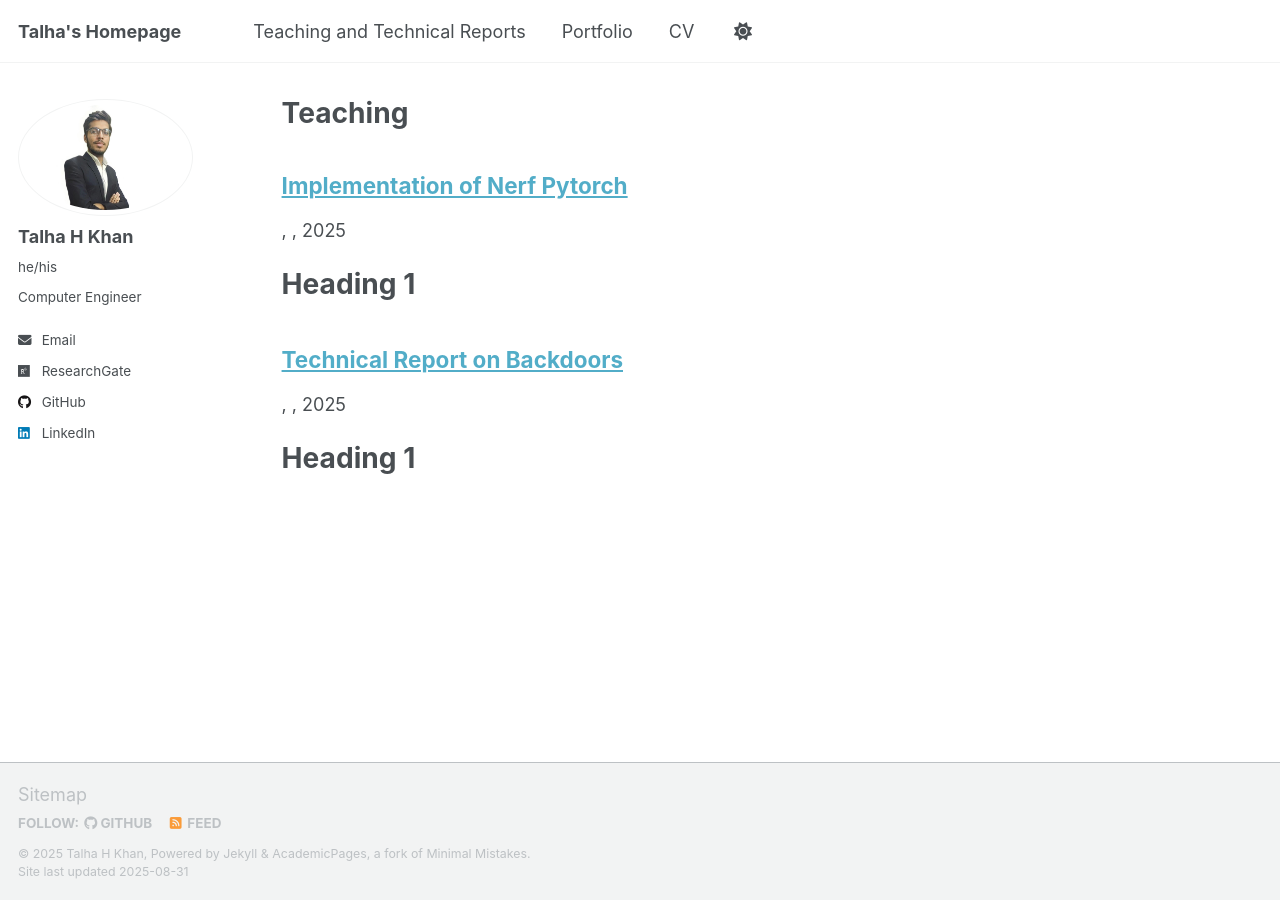
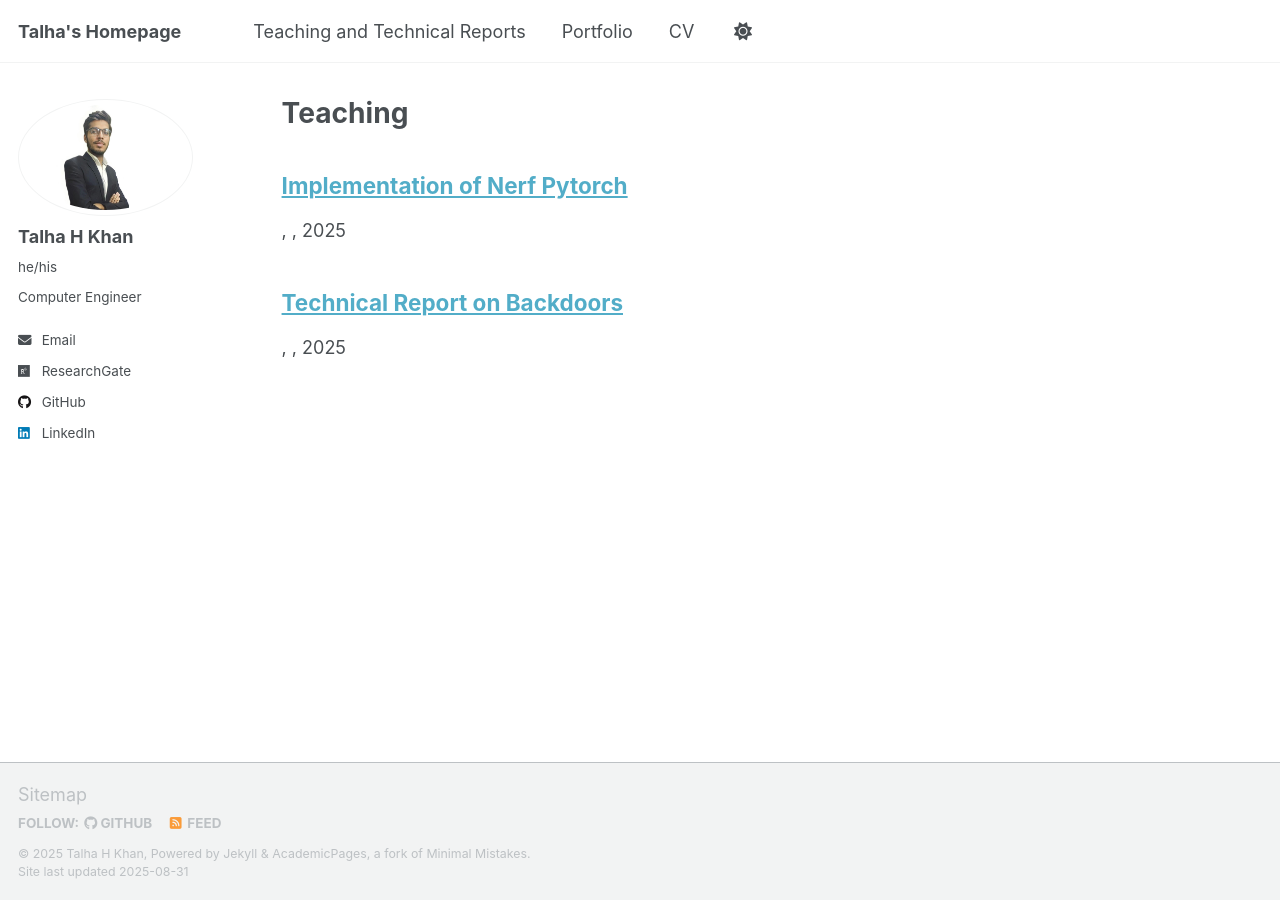
Before and after one commit to Talha-Here/Talha-Here.github.io, a Jekyll site: the page built from _pages/teaching.html, in a window 1280 px wide. Built offline with Jekyll 4.4.1, drawn with Linux system fonts in a browser that asks for light colours; a script that is not in the unit is left out.

Commit message:
teaching section update

```diff
--- a/_teaching/2014-spring-teaching-1.md
+++ b/_teaching/2014-spring-teaching-1.md
@@ -2,17 +2,8 @@
 title: "Technical Report on Backdoors"
 collection: teaching
 # type: "Undergraduate course"
-permalink: 'http://talhe-here.github.io/files/Technical_Report_BackDoor_Talha.pdf'
+permalink: '/files/Technical_Report_BackDoor_Talha.pdf'
 # venue: "University 1, Department"
 # date: 2014-01-01
 # location: "City, Country"
 ---
-
-Heading 1
-======
-
-Heading 2
-======
-
-Heading 3
-======
--- a/_teaching/2015-spring-teaching-2.md
+++ b/_teaching/2015-spring-teaching-2.md
@@ -2,17 +2,8 @@
 title: "Implementation of Nerf Pytorch"
 collection: teaching
 # type: "Workshop"
-permalink: 'http://talhe-here.github.io/files/Nerf-pytorch-implementation_Talha.pdf'
+permalink: '/files/Nerf-pytorch-implementation_Talha.pdf'
 # venue: "University 1, Department"
 # date: 2015-01-01
 # location: "City, Country"
 ---
-
-Heading 1
-======
-
-Heading 2
-======
-
-Heading 3
-======
```
